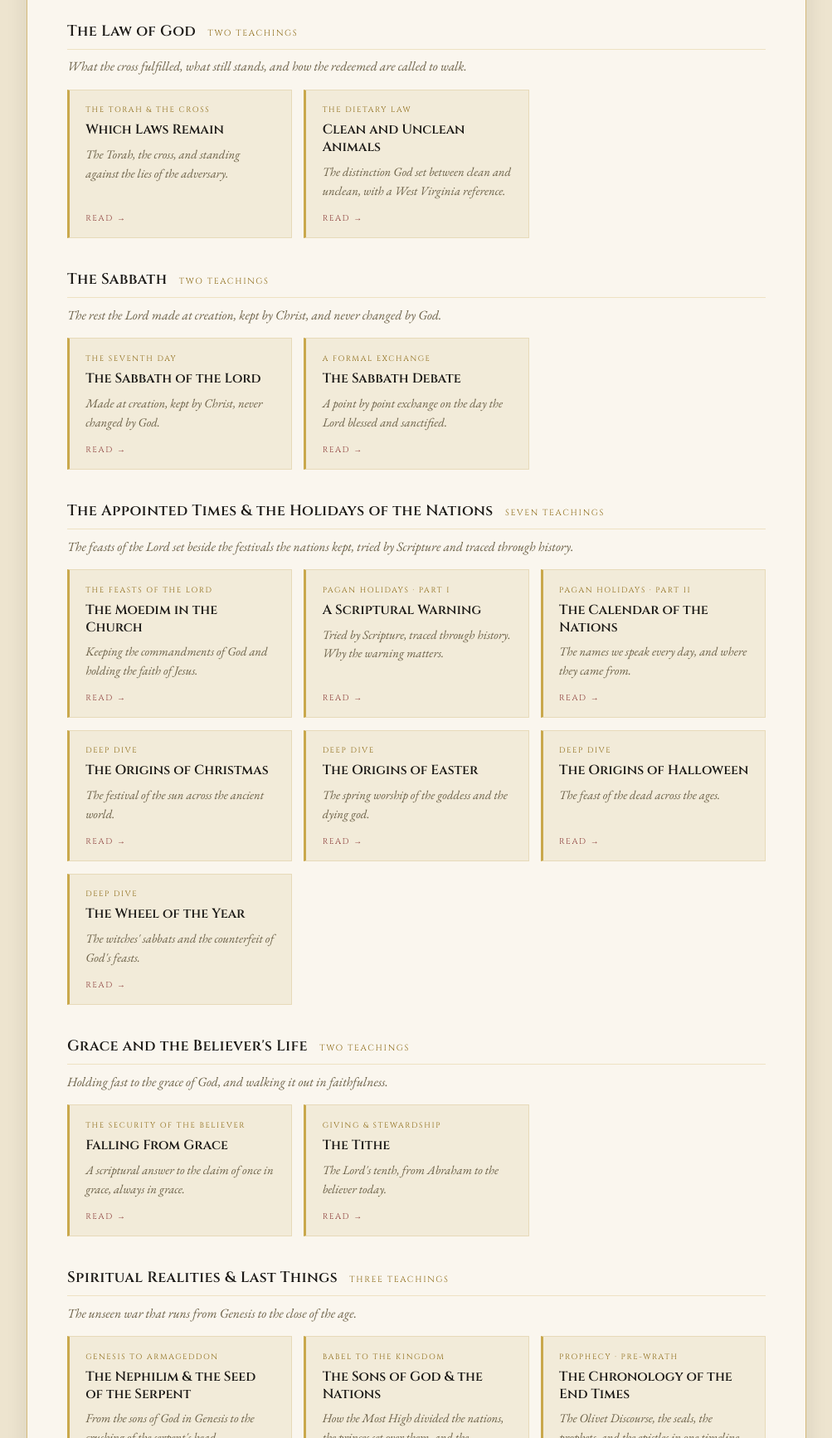
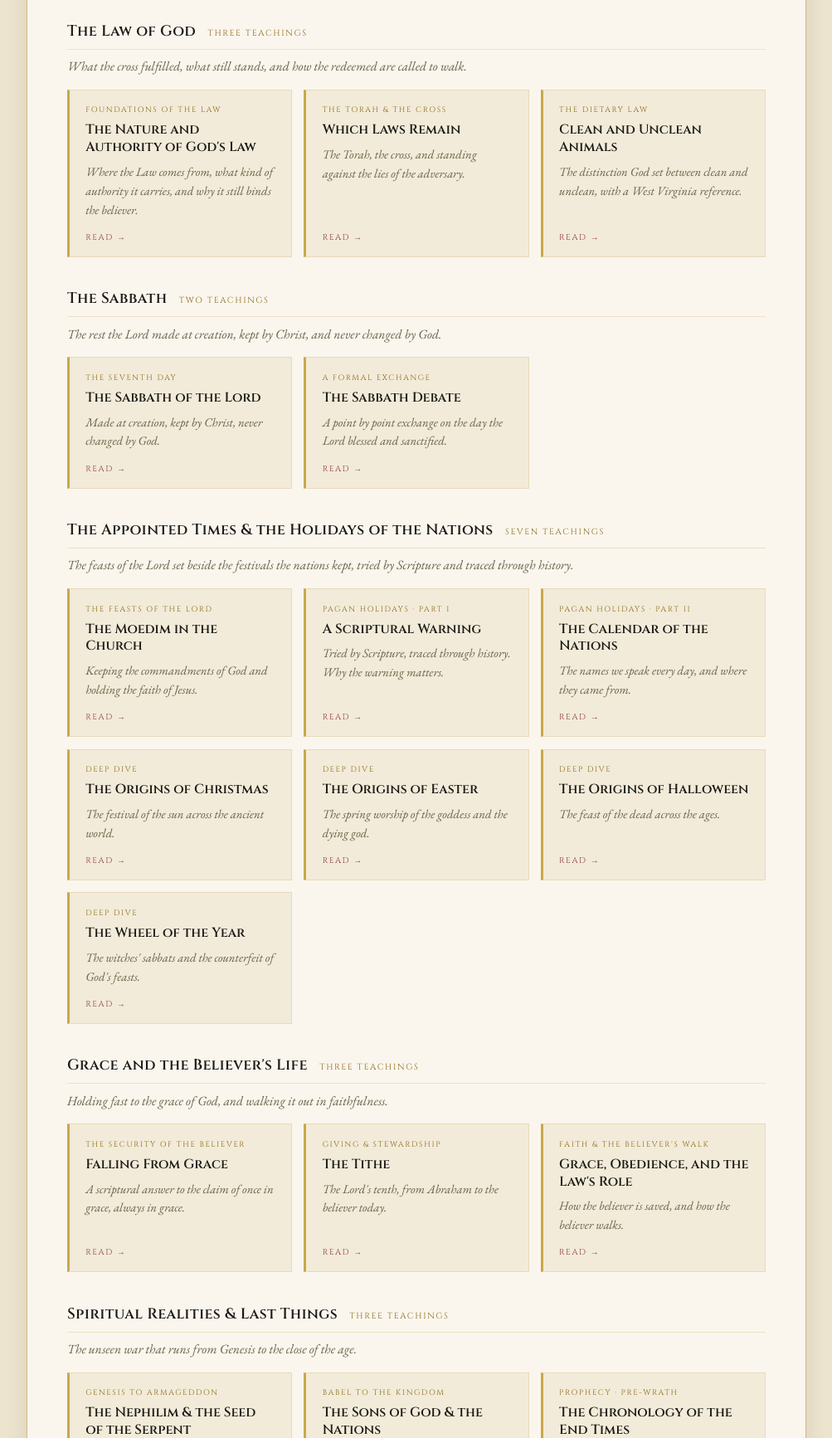
Before and after one commit to aosjay13/DiscipleJTMay, a plain HTML site: page index.html in a window 1280 px wide. Shown: the part 1876-3609 px from the top of the page at 83% size, without its empty margins (138-1141 px from the left). Drawn offline with nearby package versions, Linux system fonts and the light colour scheme.

Commit message:
Update Index

```diff
--- a/index.html
+++ b/index.html
@@ -485,7 +485,7 @@
         <span class="go">Read &#8594;</span>
       </a>
 
-      <a class="feature-card" href="./001.1%20-%20The_First_Pronomian_Statement.html">
+      <a class="feature-card" href="./001.1%20-%20The%20First%20Pronomian%20Statement.html">
         <p class="feature-kind">Statement of Belief</p>
         <h3>The First Pronomian Statement</h3>
         <p>Our stand on the continuing validity of God's Law and the unity of the Old and New Testaments.</p>
@@ -503,9 +503,15 @@
 
     <!-- THE LAW -->
     <div class="category">
-      <div class="category-head"><h3>The Law of God</h3><span class="count">Two Teachings</span></div>
+      <div class="category-head"><h3>The Law of God</h3><span class="count">Three Teachings</span></div>
       <p class="cat-note">What the cross fulfilled, what still stands, and how the redeemed are called to walk.</p>
       <div class="doc-grid">
+        <a class="doc-card" href="./001.2%20-%20The%20Nature%20and%20Authority%20of%20God's%20Law.html">
+          <span class="doc-tag">Foundations of the Law</span>
+          <h4>The Nature and Authority of God's Law</h4>
+          <p>Where the Law comes from, what kind of authority it carries, and why it still binds the believer.</p>
+          <span class="read">Read</span>
+        </a>
         <a class="doc-card" href="./002%20-%20Which%20Laws%20Remain.html">
           <span class="doc-tag">The Torah &amp; the Cross</span>
           <h4>Which Laws Remain</h4>
@@ -593,7 +599,7 @@
 
     <!-- GRACE & THE BELIEVER'S LIFE -->
     <div class="category">
-      <div class="category-head"><h3>Grace and the Believer's Life</h3><span class="count">Two Teachings</span></div>
+      <div class="category-head"><h3>Grace and the Believer's Life</h3><span class="count">Three Teachings</span></div>
       <p class="cat-note">Holding fast to the grace of God, and walking it out in faithfulness.</p>
       <div class="doc-grid">
         <a class="doc-card" href="./009%20-%20Falling_From_Grace.html">
@@ -606,6 +612,12 @@
           <span class="doc-tag">Giving &amp; Stewardship</span>
           <h4>The Tithe</h4>
           <p>The Lord's tenth, from Abraham to the believer today.</p>
+          <span class="read">Read</span>
+        </a>
+        <a class="doc-card" href="./012%20-%20Grace,%20Obedience,%20and%20the%20Laws%20Role.html">
+          <span class="doc-tag">Faith &amp; the Believer's Walk</span>
+          <h4>Grace, Obedience, and the Law's Role</h4>
+          <p>How the believer is saved, and how the believer walks.</p>
           <span class="read">Read</span>
         </a>
       </div>
```
